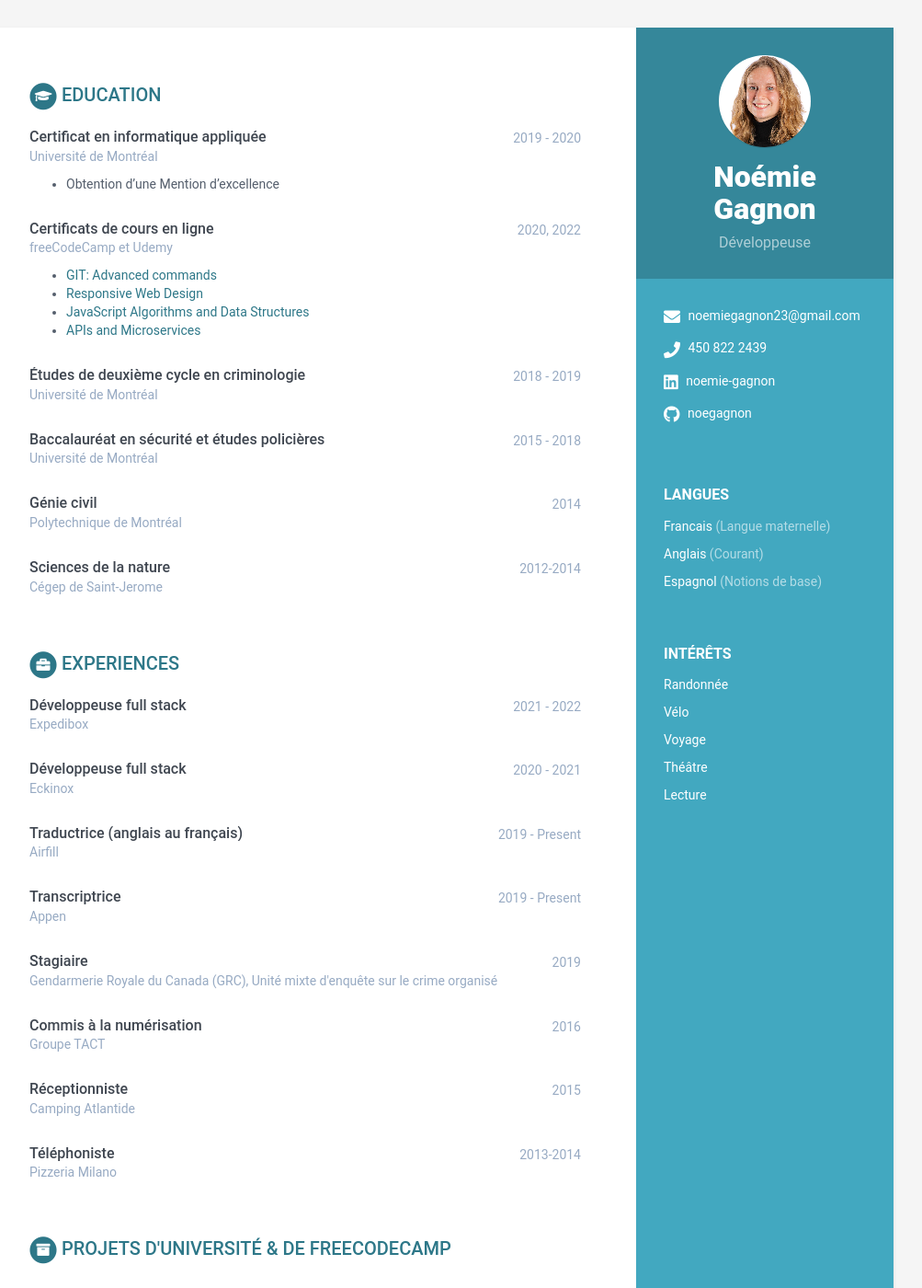
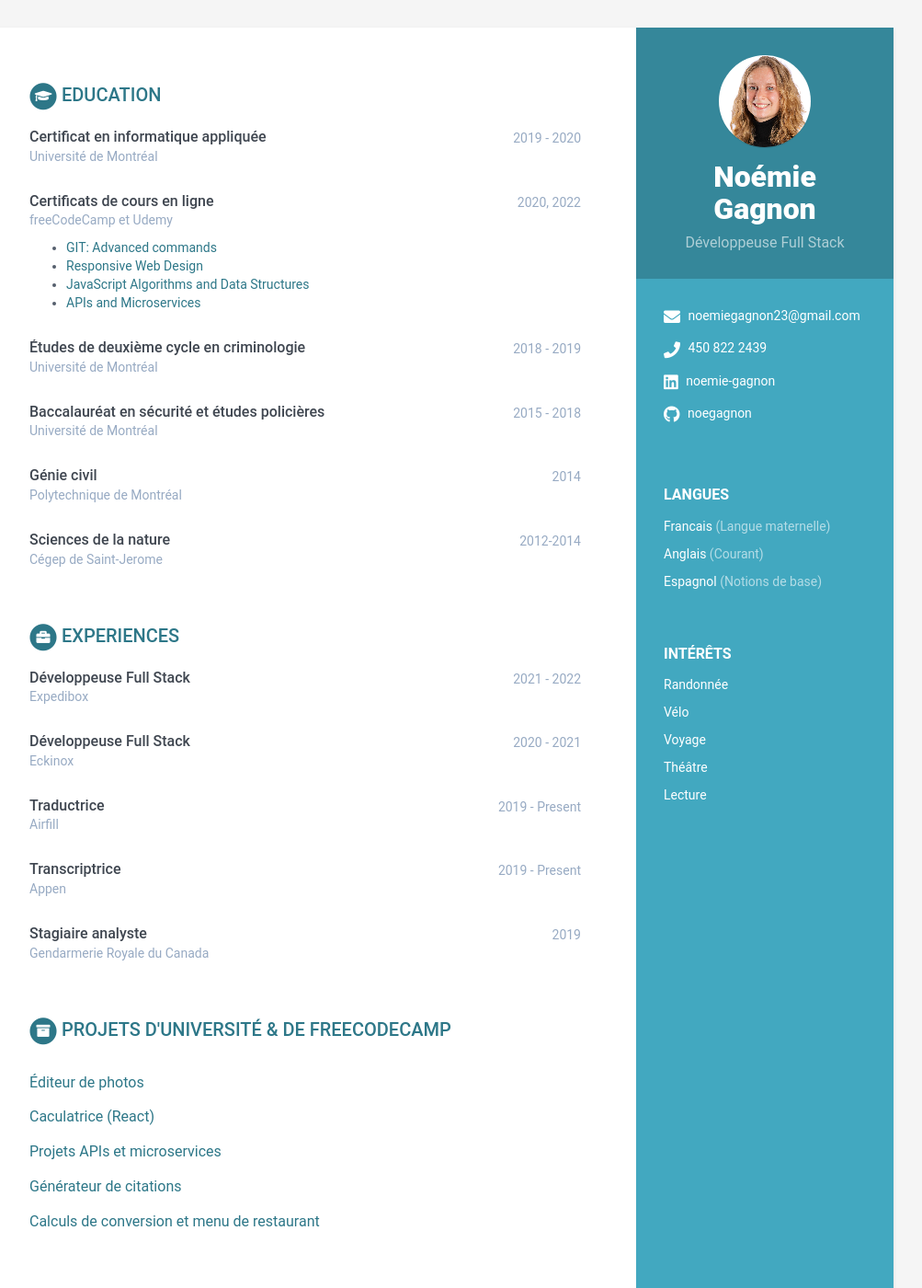
Before and after one commit to noegagnon/cv-fr, a Jekyll site: the page built from index.html, in a window 1280 px wide and 1400 px high. Shown: the whole window at 92% size, without its empty margins (168-1171 px from the left). Built offline with Jekyll 4.4.1, drawn with Linux system fonts in a browser that asks for light colours; some of the changed text lies outside the part shown.

Commit message:
update jobs

```diff
--- a/_data/data.yml
+++ b/_data/data.yml
@@ -8,7 +8,7 @@ sidebar:
 
     # Profile information
     name: Noémie Gagnon
-    tagline: Développeuse
+    tagline: Développeuse Full Stack
     avatar: udem.png  #place a 100x100 picture inside /assets/images/ folder and provide the name of the file below
 
     # Sidebar links
@@ -44,7 +44,6 @@ education:
       university: Université de Montréal
       time: 2019 - 2020
       details: |
-          - Obtention d'une Mention d'excellence
 
     - degree: Certificats de cours en ligne
       university: freeCodeCamp et Udemy
@@ -77,17 +76,17 @@ education:
       details: |
 
 experiences:
-    - role: Développeuse full stack
+    - role: Développeuse Full Stack
       time: 2021 - 2022
       company: Expedibox
       details: |
 
-    - role: Développeuse full stack
+    - role: Développeuse Full Stack
       time: 2020 - 2021
       company: Eckinox
       details: |
 
-    - role: Traductrice (anglais au français)
+    - role: Traductrice
       time: 2019 - Present
       company: Airfill
       details: |
@@ -97,24 +96,9 @@ experiences:
       company: Appen
       details: |
 
-    - role: Stagiaire
+    - role: Stagiaire analyste
       time: 2019
-      company: Gendarmerie Royale du Canada (GRC), Unité mixte d'enquête sur le crime organisé
-      details: |
-
-    - role: Commis à la numérisation
-      time: 2016
-      company: Groupe TACT
-      details: |
-
-    - role: Réceptionniste
-      time: 2015
-      company: Camping Atlantide
-      details: |
-
-    - role: Téléphoniste
-      time: 2013-2014
-      company: Pizzeria Milano
+      company: Gendarmerie Royale du Canada
       details: |
 
 projects:
@@ -156,13 +140,13 @@ skills:
       - name: PHP
         level: 80%
 
-      - name: Symfony
-        level: 80%
-
       - name: Git
         level: 90%
 
       - name: JavaScript
+        level: 70%
+
+      - name: Node.js
         level: 70%
 
       - name: HTML5 & CSS
@@ -170,6 +154,3 @@ skills:
 
       - name: SQL
         level: 65%
-
-      - name: Node.js
-        level: 60%
```
